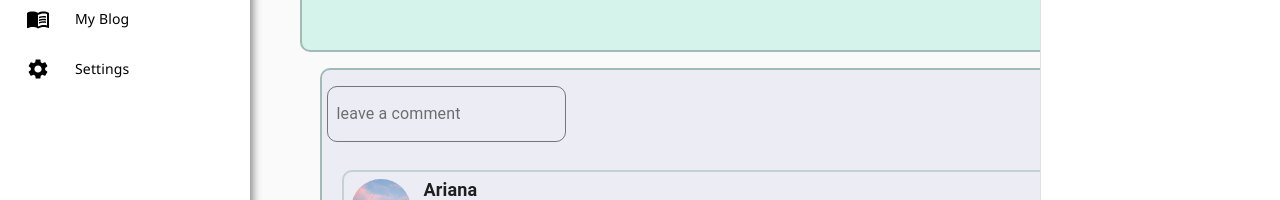
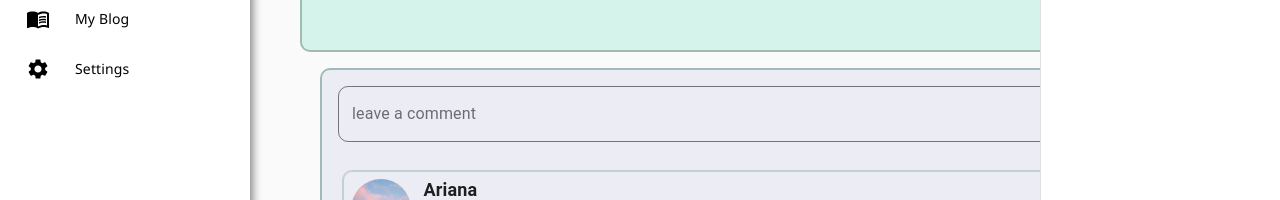
Before and after one commit to arianajung/Paws-and-Ponder, a React (Create React App) app in the folder petlog/: page /blog in a window 1280 px wide. Shown: the part 128-328 px from the top of the page. Built offline with nearby package versions, Linux system fonts and the light colour scheme.

Commit message:
style changes

```diff
--- a/petlog/src/Main/Post/Post.css
+++ b/petlog/src/Main/Post/Post.css
@@ -62,12 +62,23 @@
   padding-left: 5px;
 }
 
-.leave-a-comment.MuiTextField-root fieldset{
+.leave-a-comment.MuiTextField-root {
   width: 96%;
   margin-left: 2%;
   margin-right: 2%;
+}
+
+.leave-a-comment label.Mui-focused {
+  color: rgba(0, 0, 0, 0.5);
+}
+
+.leave-a-comment .MuiOutlinedInput-root fieldset {
   border-radius: 10px;
   border-color: rgba(0, 0, 0, 0.5);
+}
+
+.leave-a-comment .MuiOutlinedInput-root.Mui-focused fieldset  {
+  border: solid 2px rgba(156, 185, 177, 0.507);
 }
 
 .comments {
--- a/petlog/src/Main/Post/Post.js
+++ b/petlog/src/Main/Post/Post.js
@@ -41,7 +41,6 @@ class Post extends React.Component {
                         </div>
                     </div>
                     <div className="comment-area">
-                        <div className="test">
                         <TextField
                             className="leave-a-comment"
                             variant="outlined"
@@ -49,7 +48,6 @@ class Post extends React.Component {
                             label="leave a comment"
                             onChange={() => {this.addComment()}}
                         />
-                        </div>
                         <div className="comments">
                             {comments}
                         </div>
```
Lines whose indentation alone changed are shown as unchanged.
